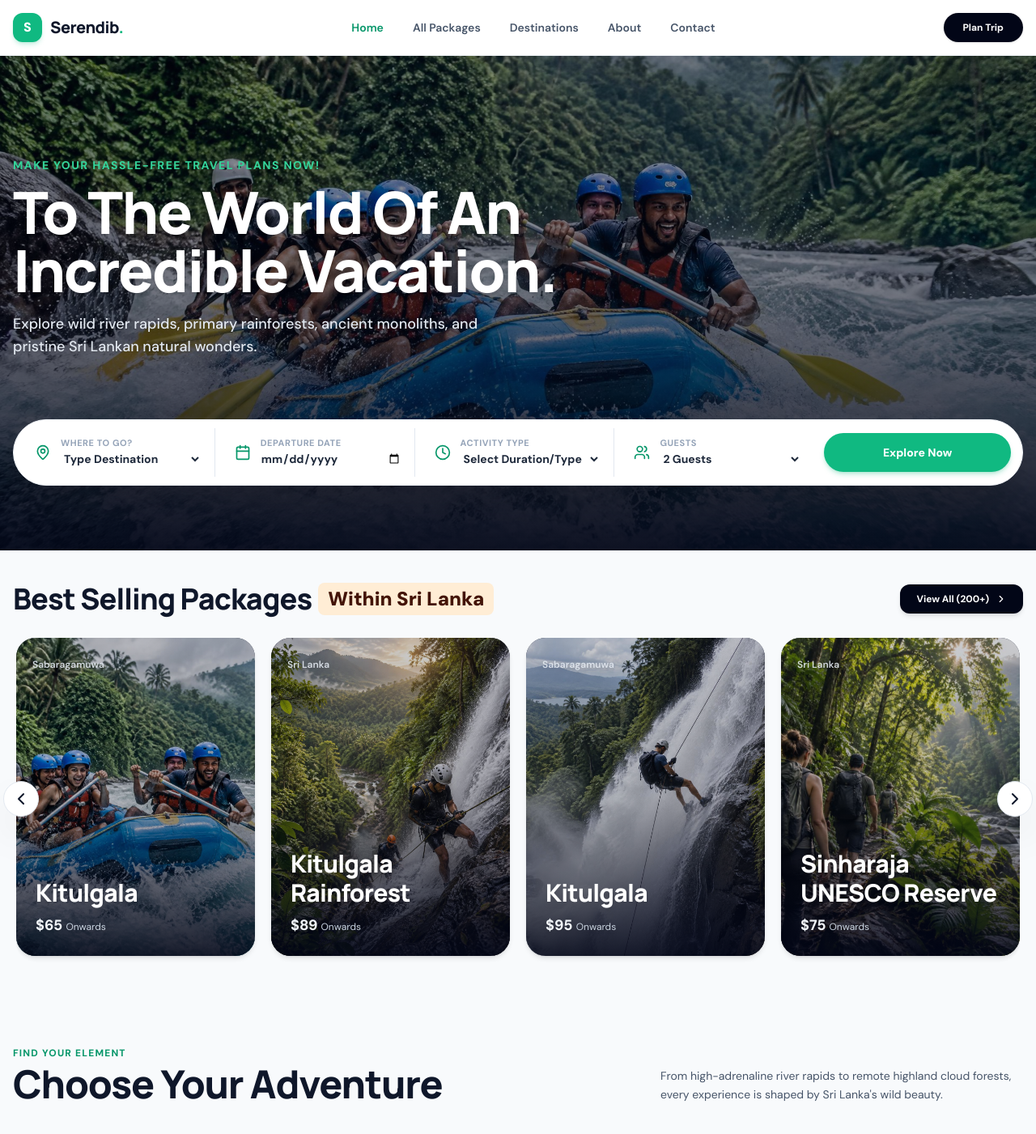
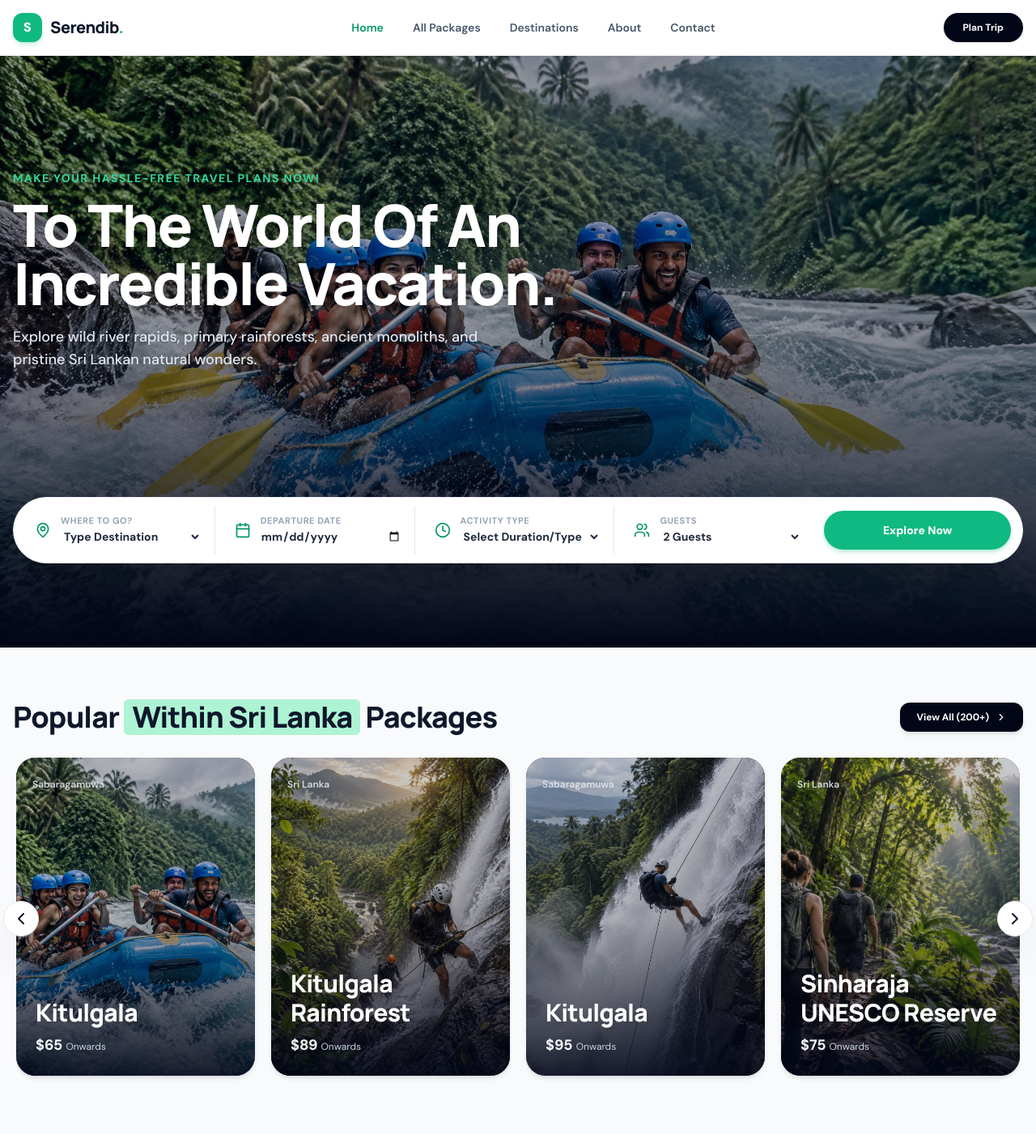
Before and after one commit to hirushan2001/Serendib-Adventures, a Next.js app in the folder frontend/: page / in a window 1280 px wide. Shown: the top 1401 px of the page at 81% size. Built offline with nearby package versions, Linux system fonts and the light colour scheme.

Commit message:
feat: add core landing page sections and UI components

```diff
--- a/frontend/app/page.tsx
+++ b/frontend/app/page.tsx
@@ -16,7 +16,7 @@ export default function HomePage() {
     <div className="bg-slate-50 text-slate-900 dark:bg-slate-950 dark:text-slate-100 min-h-screen">
       <HeroSection />
 
-      <section className="page-shell py-10">
+      <section className="page-shell py-12 md:py-16">
         <PopularPackagesCarousel adventures={adventures} />
       </section>
 
--- a/frontend/components/page-hero.tsx
+++ b/frontend/components/page-hero.tsx
@@ -12,7 +12,7 @@ export function PageHero({
   children?: ReactNode;
 }) {
   return (
-    <section className="relative flex min-h-[48vh] flex-col justify-end overflow-hidden bg-slate-900 pt-32 pb-14 text-white w-full">
+    <section className="relative flex min-h-[55vh] flex-col justify-end overflow-hidden bg-slate-900 pt-32 pb-16 text-white w-full">
       <img
         src={image}
         alt={title}
@@ -20,7 +20,7 @@ export function PageHero({
         height={1080}
         className="absolute inset-0 h-full w-full object-cover"
       />
-      <div className="absolute inset-0 bg-gradient-to-t from-slate-950/95 via-slate-950/50 to-slate-950/40" />
+      <div className="absolute inset-0 bg-gradient-to-t from-slate-950 via-slate-950/50 to-slate-950/40" />
       <div className="page-shell relative z-10 max-w-3xl">
         <span className="block text-xs sm:text-sm font-extrabold uppercase tracking-widest text-emerald-400 mb-2 drop-shadow">
           {eyebrow}
--- a/frontend/components/popular-packages.tsx
+++ b/frontend/components/popular-packages.tsx
@@ -22,14 +22,9 @@ export function PopularPackagesCarousel({ adventures }: { adventures: Tour[] })
     <div className="relative w-full">
       {/* Top Header */}
       <div className="mb-6 flex flex-col gap-4 sm:flex-row sm:items-center sm:justify-between">
-        <div className="flex items-center flex-wrap gap-2">
-          <h2 className="font-display text-2xl font-black tracking-tight text-slate-900 sm:text-3xl lg:text-4xl dark:text-white">
-            Best Selling Packages
-          </h2>
-          <span className="rounded-lg bg-orange-100 px-3 py-1 text-xl sm:text-2xl font-black text-orange-950 dark:bg-emerald-500/20 dark:text-emerald-400">
-            Within Sri Lanka
-          </span>
-        </div>
+        <h2 className="font-display text-2xl font-black tracking-tight text-slate-900 sm:text-3xl lg:text-4xl dark:text-white">
+          Popular <span className="rounded-md bg-emerald-200/90 px-2.5 py-0.5 text-slate-900 dark:bg-emerald-500/30 dark:text-emerald-300 font-extrabold inline-block">Within Sri Lanka</span> Packages
+        </h2>
 
         <div>
           <Link
--- a/frontend/components/sections/category-grid.tsx
+++ b/frontend/components/sections/category-grid.tsx
@@ -13,7 +13,7 @@ export function CategoryGrid({ categories }: { categories: Category[] }) {
             Find Your Element
           </span>
           <h2 className="font-display text-3xl font-extrabold tracking-tight text-slate-900 sm:text-4xl lg:text-5xl dark:text-white">
-            Choose Your Adventure
+            Choose <span className="rounded-md bg-emerald-200/90 px-2.5 py-0.5 text-slate-900 dark:bg-emerald-500/30 dark:text-emerald-300 font-extrabold inline-block">Your Adventure</span>
           </h2>
         </div>
         <p className="max-w-md text-sm leading-relaxed text-slate-600 dark:text-slate-300">
--- a/frontend/components/sections/destinations-spotlight.tsx
+++ b/frontend/components/sections/destinations-spotlight.tsx
@@ -12,7 +12,7 @@ export function DestinationsSpotlight({ destinations }: { destinations: Destinat
             Beyond The Ordinary
           </span>
           <h2 className="font-display text-3xl font-extrabold tracking-tight text-slate-900 sm:text-4xl lg:text-5xl dark:text-white">
-            Explore Sri Lanka
+            Explore <span className="rounded-md bg-emerald-200/90 px-2.5 py-0.5 text-slate-900 dark:bg-emerald-500/30 dark:text-emerald-300 font-extrabold inline-block">Sri Lanka</span>
           </h2>
         </div>
         <p className="max-w-md text-sm leading-relaxed text-slate-600 dark:text-slate-300">
--- a/frontend/components/sections/hero-section.tsx
+++ b/frontend/components/sections/hero-section.tsx
@@ -8,8 +8,8 @@ import { images } from "@/lib/adventure-data";
  */
 export function HeroSection() {
   return (
-    <section className="relative flex min-h-[85vh] flex-col justify-between overflow-hidden bg-slate-900 pt-28 pb-12 text-white w-full">
-      {/* Background Hero Image */}
+    <section className="relative flex min-h-screen w-full flex-col justify-between overflow-hidden bg-slate-900 pt-28 pb-16 text-white">
+      {/* Background Hero Image - Fills Whole Viewport */}
       <img
         src={images.rafting}
         alt="Tropical Sri Lankan River Adventure"
@@ -18,13 +18,13 @@ export function HeroSection() {
         className="absolute inset-0 h-full w-full object-cover"
       />
 
-      {/* Soft Dark Scrim Overlay */}
-      <div className="absolute inset-0 bg-gradient-to-t from-slate-950/95 via-slate-950/50 to-slate-950/40" />
+      {/* Dark Scrim Overlay */}
+      <div className="absolute inset-0 bg-gradient-to-t from-slate-950 via-slate-950/40 to-slate-950/30" />
 
       {/* Hero Content Shell */}
-      <div className="page-shell relative z-10 flex flex-1 flex-col justify-between pt-8 pb-4">
+      <div className="page-shell relative z-10 flex flex-1 flex-col justify-between pt-10 pb-6">
         {/* Top Hero Text */}
-        <div className="max-w-3xl pt-8 sm:pt-12">
+        <div className="max-w-3xl pt-8 sm:pt-14">
           <span className="inline-block text-xs sm:text-sm font-extrabold uppercase tracking-widest text-emerald-400 mb-3 drop-shadow">
             Make Your Hassle-Free Travel Plans Now!
           </span>
--- a/frontend/components/sections/testimonials-section.tsx
+++ b/frontend/components/sections/testimonials-section.tsx
@@ -12,7 +12,7 @@ export function TestimonialsSection({ reviews }: { reviews: Review[] }) {
             Stories From Our Adventurers
           </span>
           <h2 className="font-display text-3xl font-extrabold tracking-tight text-slate-900 sm:text-4xl lg:text-5xl dark:text-white">
-            Guest Journal
+            Guest <span className="rounded-md bg-emerald-200/90 px-2.5 py-0.5 text-slate-900 dark:bg-emerald-500/30 dark:text-emerald-300 font-extrabold inline-block">Journal</span>
           </h2>
         </div>
         <p className="max-w-md text-sm leading-relaxed text-slate-600 dark:text-slate-300">
--- a/frontend/components/sections/why-choose-us.tsx
+++ b/frontend/components/sections/why-choose-us.tsx
@@ -33,9 +33,9 @@ export function WhyChooseUs() {
           </div>
         </div>
         <div>
-          <p className="text-xs font-extrabold uppercase tracking-widest text-emerald-600 dark:text-emerald-400 mb-2">Why Serendib Adventures</p>
-          <h2 className="font-display text-4xl font-black leading-tight sm:text-5xl text-slate-900 dark:text-white">
-            More than an adventure. A story to tell.
+          <span className="block text-xs font-bold uppercase tracking-widest text-emerald-600 dark:text-emerald-400 mb-2">Crafted For Adventurers</span>
+          <h2 className="font-display text-3xl font-black leading-tight sm:text-4xl lg:text-5xl text-slate-900 dark:text-white">
+            Why Choose <span className="rounded-md bg-emerald-200/90 px-2.5 py-0.5 text-slate-900 dark:bg-emerald-500/30 dark:text-emerald-300 font-extrabold inline-block">Serendib</span>
           </h2>
           <p className="mt-4 text-base leading-7 text-slate-600 dark:text-slate-400">
             We pair deep local Sri Lankan river knowledge with certified international safety standards, creating intimate small-group journeys into the wild.
```
